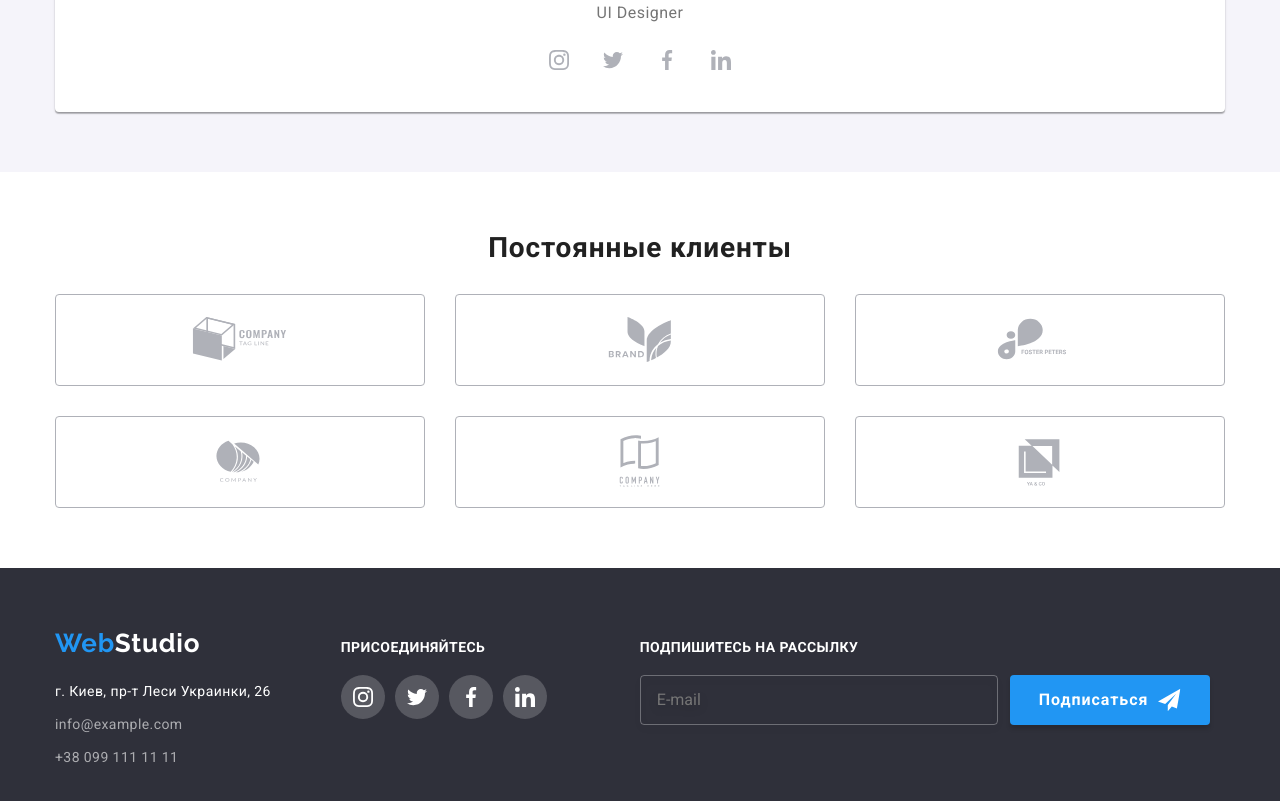
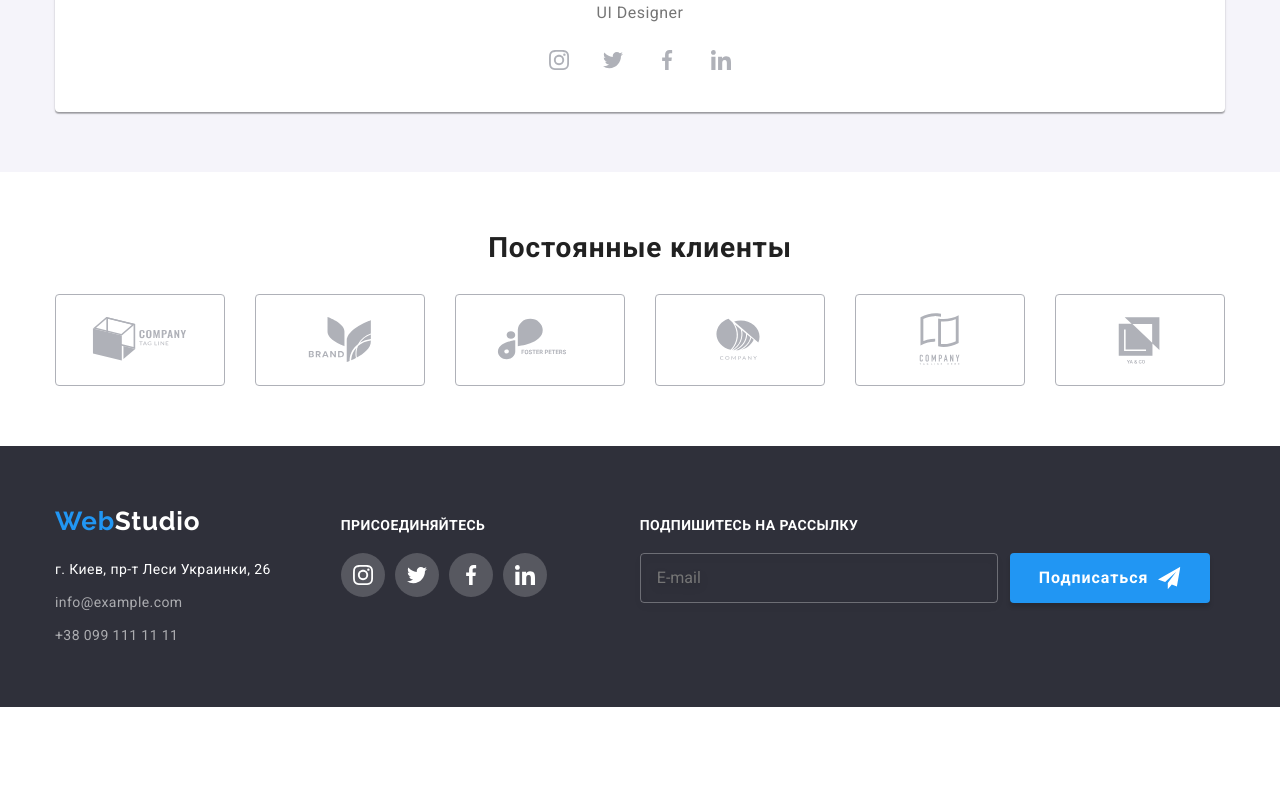
Before and after one commit to katerinadmit/goit-markup-hw--08, a plain HTML site: page index.html in a window 1280 px wide. Shown: the part 3370-4171 px from the top of the page. After the commit the page ends 4077 px from the top, so only its background shows below. Drawn offline with nearby package versions, Linux system fonts and the light colour scheme.

Commit message:
clients desk

```diff
--- a/sass/components/_clients.scss
+++ b/sass/components/_clients.scss
@@ -83,6 +83,12 @@
     // align-items: center;
     justify-content: center;
   }
+  @media screen and (min-width: 1200px) {
+    display: flex;
+    flex-direction: row;
+    align-items: center;
+    justify-content: center;
+  }
 }
 
 .clients__item {
@@ -97,6 +103,11 @@
   @media screen and (min-width: 768px) {
     margin-left: 0;
     flex-basis: calc((100% - 30px * (3 - 1)) / 3);
+  }
+
+  @media screen and (min-width: 1200px) {
+    margin-left: 0;
+    flex-basis: calc((100% - 30px * (6 - 1)) / 6);
   }
 }
 
```
Also changed, not shown: css/main.css, css/main.min.css, 2 other files.
